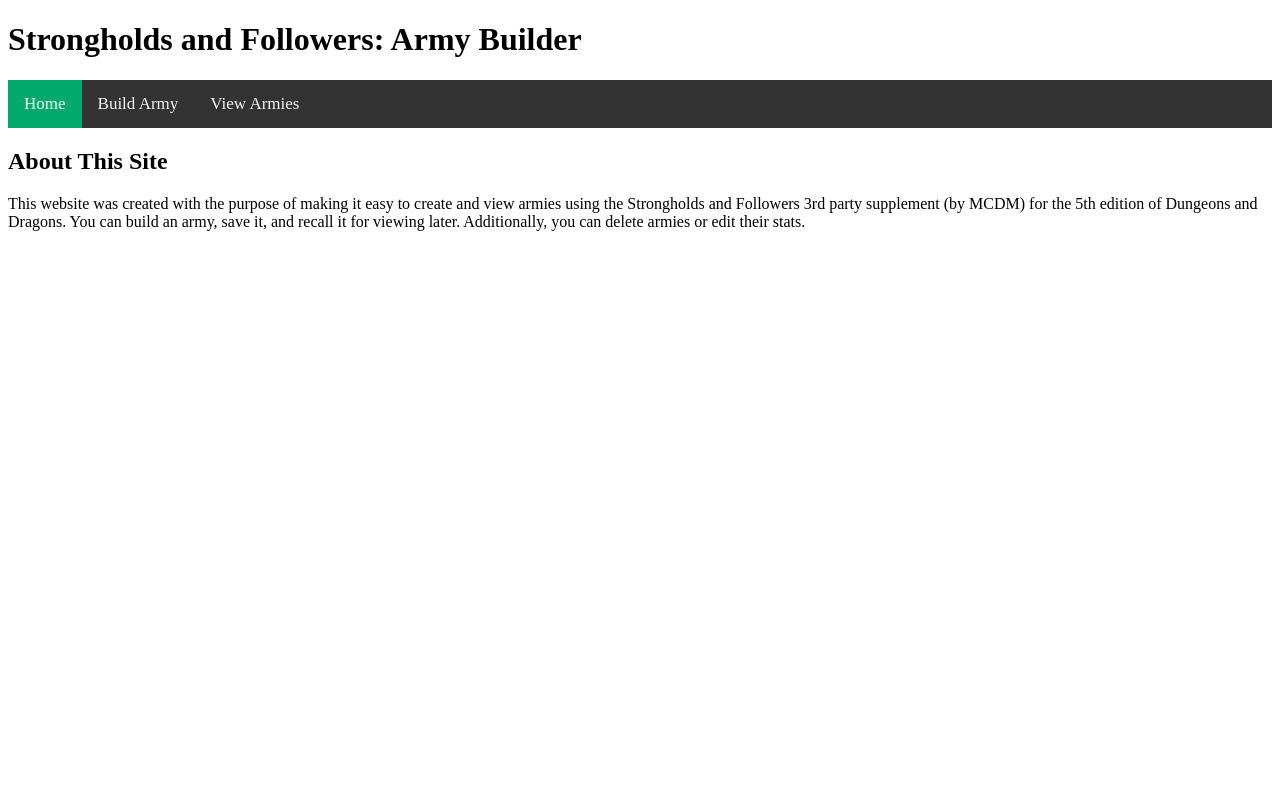
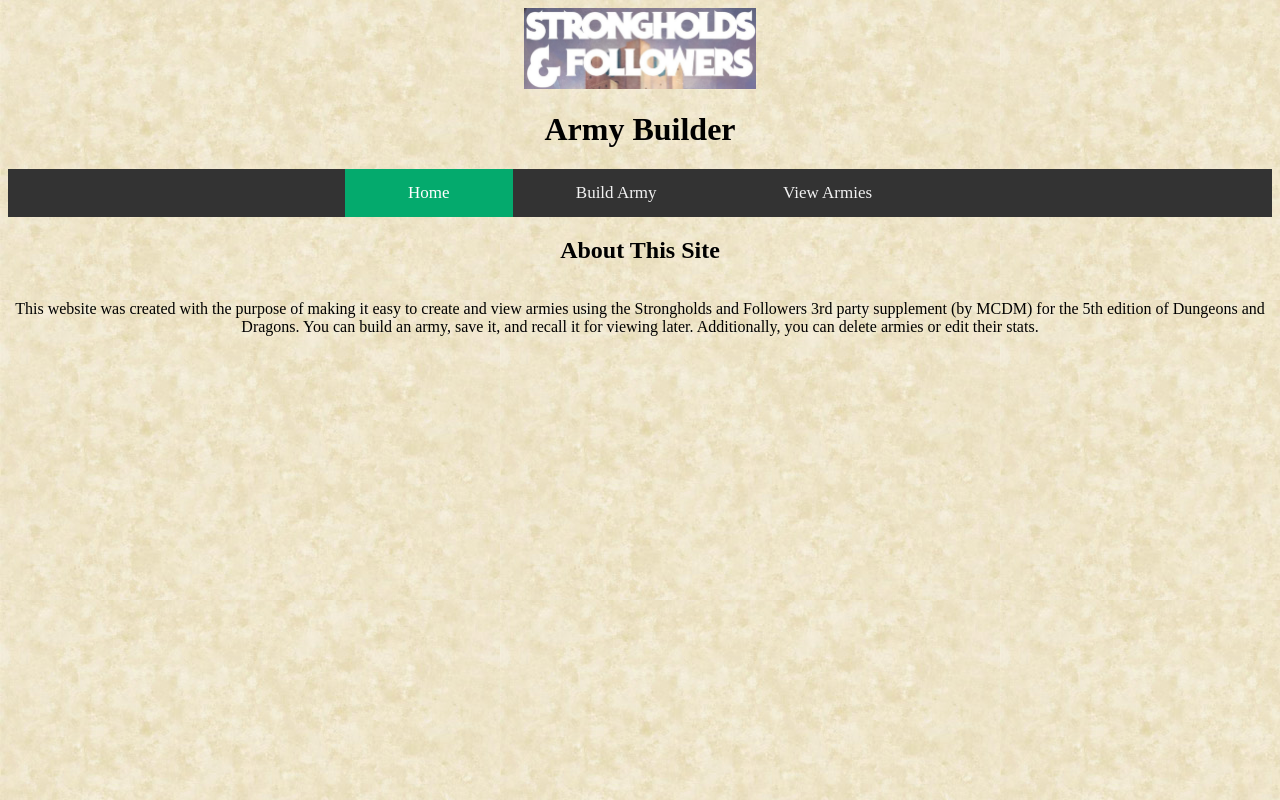
Before and after one commit to Nathaniel-Reeder/strongholds-and-followers-army-builder, a website: page public/index.html in a window 1280 px wide. Drawn offline with Linux system fonts and the light colour scheme.

Commit message:
Continuing work on styling.

```diff
--- a/public/index.html
+++ b/public/index.html
@@ -9,14 +9,15 @@
 </head>
 <body>
     <header>
-        <h1>Strongholds and Followers: Army Builder</h1>
+        <img src="logo.png" alt="Strongholds and Followers logo" class="logo-img">
+        <h1>Army Builder</h1>
     </header>
     <nav class="topnav">
         <a class="active" href="index.html">Home</a>
         <a href="buildArmy.html">Build Army</a>
         <a href="viewArmies.html">View Armies</a>
     </nav>
-    <article>
+    <article class="about-section">
         <h2>About This Site</h2>
         <p>
             This website was created with the purpose of making it easy to create and view armies using the Strongholds and Followers 3rd party supplement (by MCDM) for the 5th edition of Dungeons and Dragons.  You can build an army, save it, and recall it for viewing later.  Additionally, you can delete armies or edit their stats.
--- a/public/stylesheet.css
+++ b/public/stylesheet.css
@@ -1,7 +1,29 @@
+
+body {
+  background-color: #f2ead4;
+  background-image: url(paper-texture.jpg);
+  display: flex;
+  flex-direction: column;
+  align-items: center;
+  font-family: 'Prata', serif;
+}
+
+header {
+  display: flex;
+  flex-direction: column;
+  align-items: center;
+}
+
+
 /* Add a black background color to the top navigation */
 .topnav {
     background-color: #333;
     overflow: hidden;
+    width: 100%;
+    display: flex;
+    flex-direction: row;
+    align-items: center;
+    justify-content: center;
   }
 
   /* Style the links inside the navigation bar */
@@ -12,6 +34,8 @@
     padding: 14px 16px;
     text-decoration: none;
     font-size: 17px;
+    padding-left: 5%;
+    padding-right: 5%;
   }
 
   /* Change the color of links on hover */
@@ -25,3 +49,17 @@
     background-color: #04AA6D;
     color: white;
   }
+
+
+
+.about-section{
+  display: flex;
+  flex-direction: column;
+  align-items: center;
+  text-align: center;
+}
+
+.logo-img{
+  display: flex;
+  max-width: 25%;
+}
```
Also changed, not shown: public/buildArmy.html (+3 -2 lines), public/viewArmies.html (+3 -2 lines), public/logo.png (added), public/paper-texture.jpg (added).
